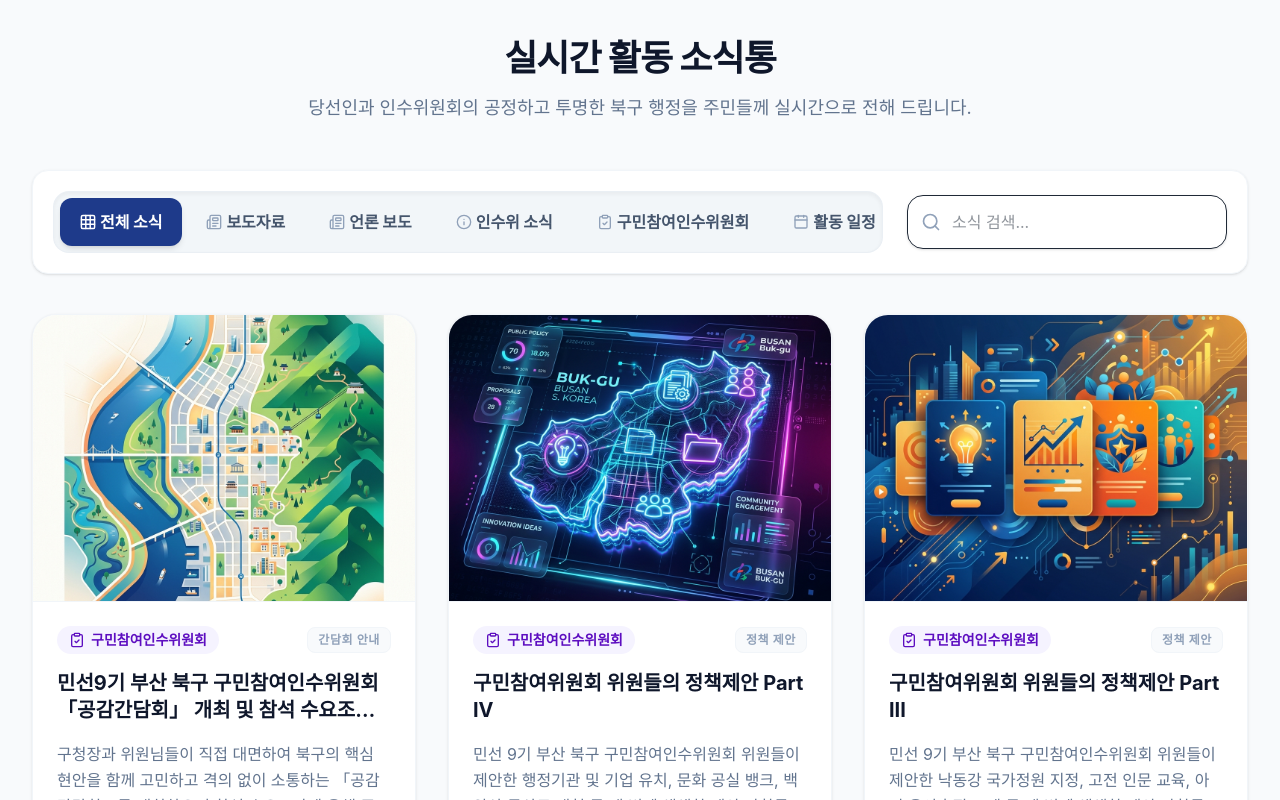
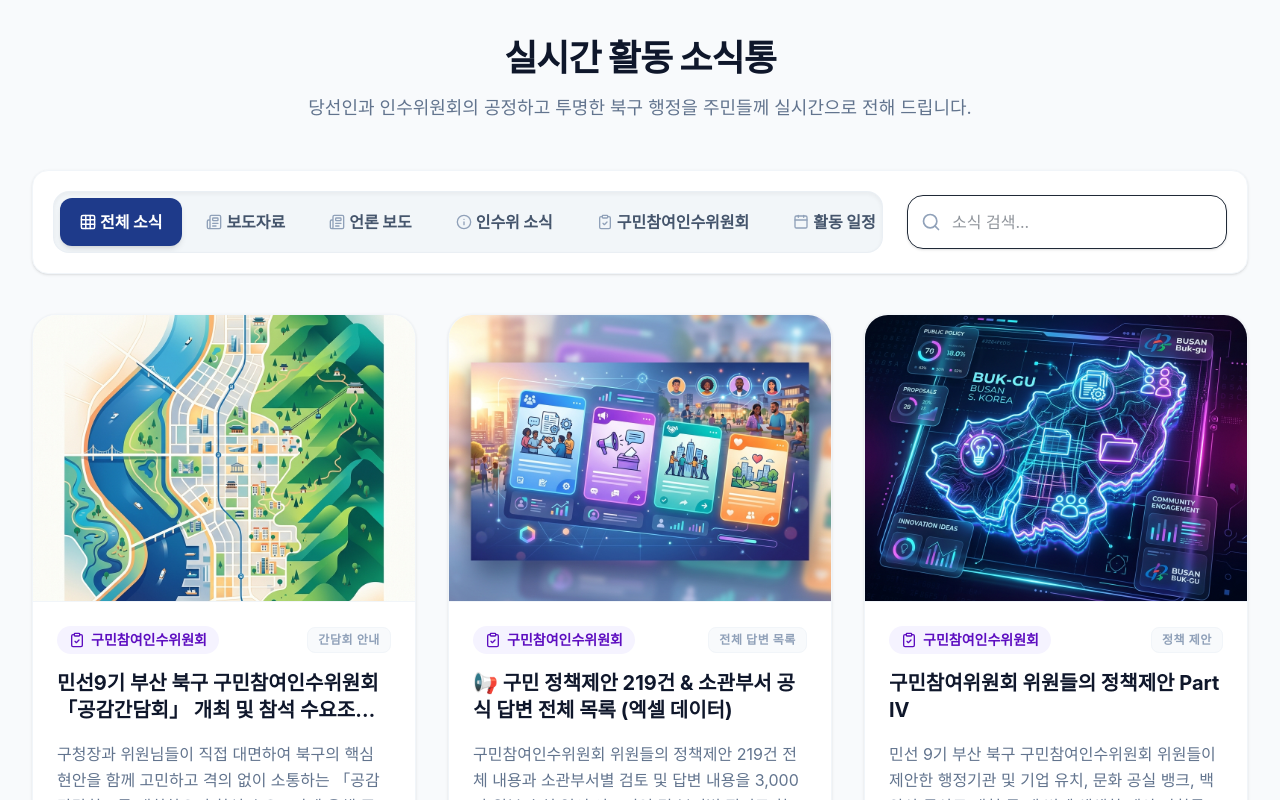
Before and after one commit to aiu144346/bukguMHJ, a React (Vite) app: page / in a window 1280 px wide. Shown: the part 2000-2800 px from the top of the page. Built offline with nearby package versions, Linux system fonts and the light colour scheme; a web font is replaced by a local one.

Commit message:
add_links_for_219_proposals

```diff
--- a/src/components/ActivityBoard.tsx
+++ b/src/components/ActivityBoard.tsx
@@ -104,6 +104,16 @@ export const mockData: BoardItem[] = [
     badge: '정책 제안',
     imageUrl: '/images/proposals_part4_thumbnail.png',
     linkUrl: '/committee/proposals-part4'
+  },
+  {
+    id: 106,
+    category: 'committee',
+    title: '📢 구민 정책제안 219건 & 소관부서 공식 답변 전체 목록 (엑셀 데이터)',
+    date: '2026-06-24',
+    excerpt: '구민참여인수위원회 위원들의 정책제안 219건 전체 내용과 소관부서별 검토 및 답변 내용을 3,000자 원본 손실 없이 아코디언 및 부서별 필터로 확인하세요.',
+    badge: '전체 답변 목록',
+    imageUrl: '/images/policy_proposals_thumbnail.png',
+    linkUrl: '/committee/proposals-excel'
   },
   {
     id: 103,
--- a/src/components/Header.tsx
+++ b/src/components/Header.tsx
@@ -118,11 +118,23 @@ export default function Header() {
               }`} />
             </a>
           ))}
+          <button
+            onClick={() => {
+              if ((window as any).customNavigate) {
+                (window as any).customNavigate('/committee/proposals-excel');
+              } else {
+                window.location.pathname = '/committee/proposals-excel';
+              }
+            }}
+            className="px-4 py-2 text-[#1E3A8A] hover:bg-blue-50 bg-blue-50/60 rounded-xl text-sm sm:text-base font-extrabold border border-blue-200/80 transition cursor-pointer flex items-center gap-1.5"
+          >
+            <span>📢 제안&답변 219건 목록</span>
+          </button>
           <a
             href="https://forms.gle/QMTcmjm9YZscTMav6"
             target="_blank"
             rel="noopener noreferrer"
-            className="ml-6 flex items-center gap-2 rounded-xl bg-[#1E3A8A] text-white px-5 py-3 text-base font-extrabold transition-all duration-300 min-h-[44px] shadow-lg shadow-blue-900/10 hover:bg-[#152a64] hover:shadow-xl hover:shadow-blue-900/20 active:scale-98 animate-soft-pulse"
+            className="ml-3 flex items-center gap-2 rounded-xl bg-[#1E3A8A] text-white px-5 py-3 text-base font-extrabold transition-all duration-300 min-h-[44px] shadow-lg shadow-blue-900/10 hover:bg-[#152a64] hover:shadow-xl hover:shadow-blue-900/20 active:scale-98 animate-soft-pulse"
           >
             <ClipboardCheck className="h-4.5 w-4.5" />
             정책제안 신청
```
